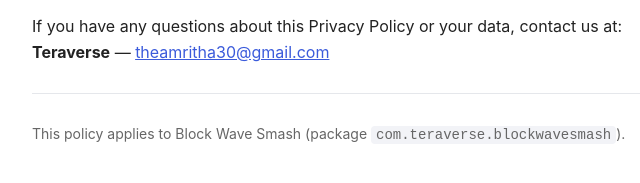
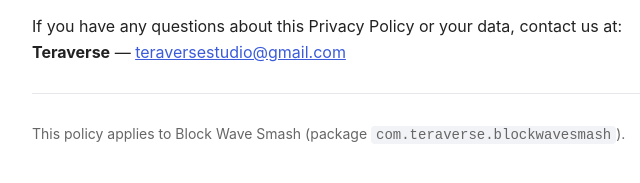
Before and after one commit to scientificverse/blockwavesmash-privacy-policy, a plain HTML site: page privacy-policy.html in a window 1280 px wide. Shown: the part 1748-1931 px from the top of the page, 228-868 px from the left. Drawn offline with Linux system fonts and the light colour scheme.

Commit message:
Update privacy-policy.html

```diff
--- a/privacy-policy.html
+++ b/privacy-policy.html
@@ -60,7 +60,7 @@
 
 <h2>Contact</h2>
 <p>If you have any questions about this Privacy Policy or your data, contact us at:<br>
-<strong>Teraverse</strong> — <a href="mailto:theamritha30@gmail.com">theamritha30@gmail.com</a></p>
+<strong>Teraverse</strong> — <a href="mailto:theamritha30@gmail.com">teraversestudio@gmail.com</a></p>
 
 <hr>
 <p class="muted">This policy applies to Block Wave Smash (package <code>com.teraverse.blockwavesmash</code>).</p>
```
